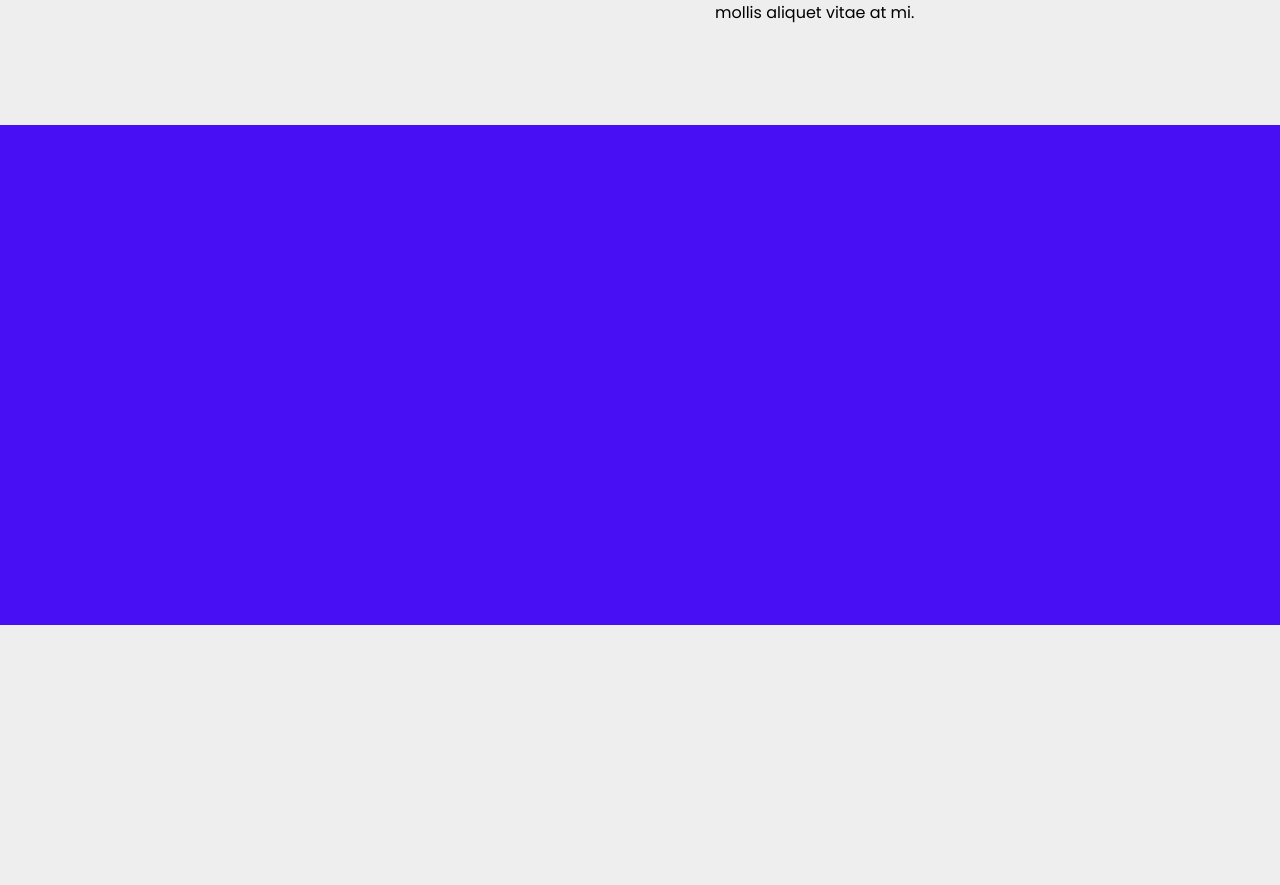
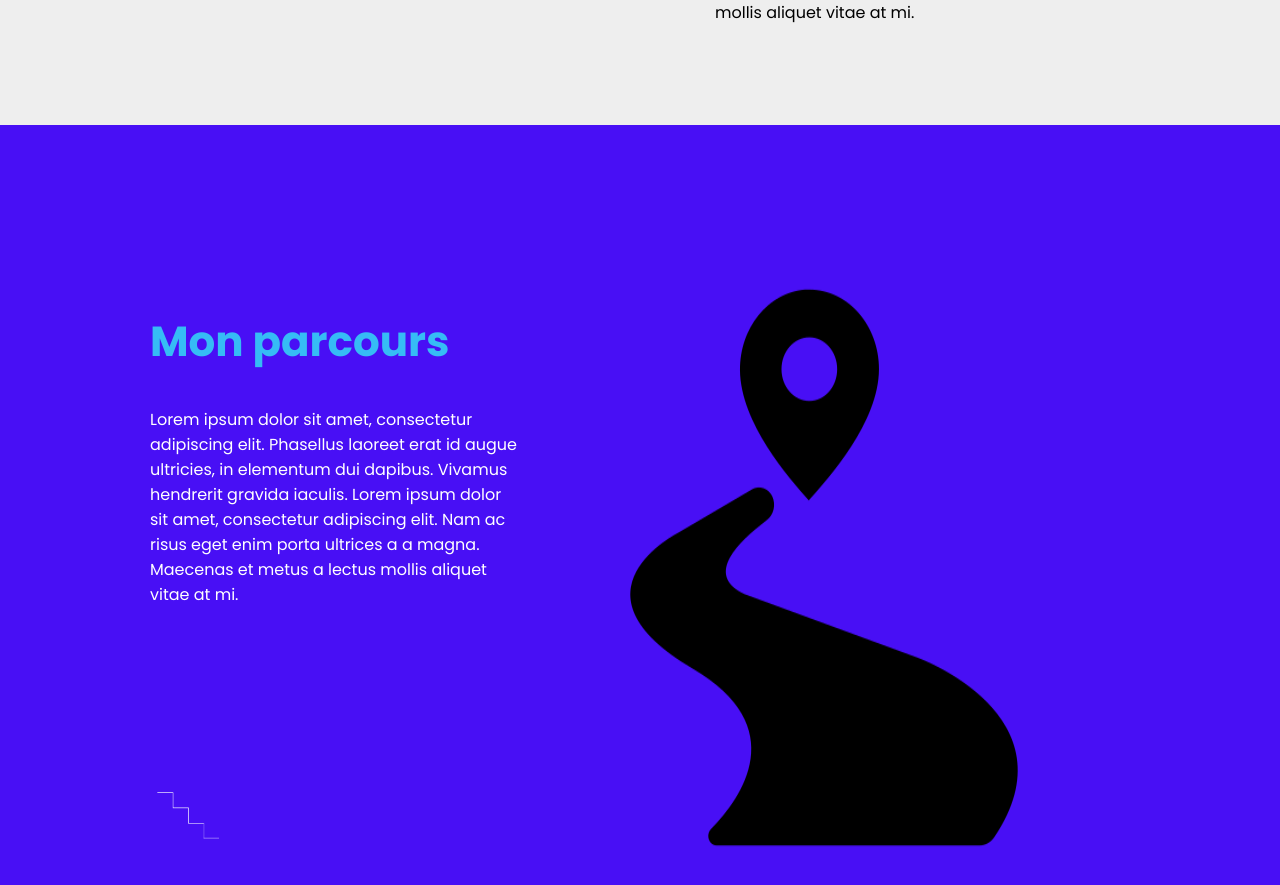
Before and after one commit to Yanis-Kouidri/personal-website-frontend, a React (Create React App) app: page / in a window 1280 px wide. Shown: the part 1170-2055 px from the top of the page. Before the commit the page ends 1795 px from the top, so only its background shows below. Built offline with nearby package versions, Linux system fonts and the light colour scheme.

Commit message:
add third section to home page

```diff
--- a/src/components/home/ThirdSection.jsx
+++ b/src/components/home/ThirdSection.jsx
@@ -1,16 +1,47 @@
 import React from "react"
 import styled from "styled-components"
 import colors from "../../utils/style/colors"
+import route from "../../assets/decorations/route.png"
+import stairs from "../../assets/decorations/stairs.png"
 
 const ThirdSectionWrapper = styled.section`
-  height: 500px;
+  min-height: 500px;
   background-color: ${colors.fourth};
+  padding: 150px;
+  display: flex;
+`
+
+const StyledTitle = styled.h2`
+  color: ${colors.fith};
+  font-size: 42px;
+`
+
+const StyledParagraph = styled.p`
+  color: white;
+`
+
+const StyledStairs = styled.img`
+  height: 80px;
+  padding: 150px 0px 0px 0px;
+`
+
+const StyledRoute = styled.img`
+  padding: 0px 50px 0px 50px;
 `
 
 function ThirdSection() {
+  const title = "Mon parcours"
+  const myHistory =
+    "Lorem ipsum dolor sit amet, consectetur adipiscing elit. Phasellus laoreet erat id augue ultricies, in elementum dui dapibus. Vivamus hendrerit gravida iaculis. Lorem ipsum dolor sit amet, consectetur adipiscing elit. Nam ac risus eget enim porta ultrices a a magna. Maecenas et metus a lectus mollis aliquet vitae at mi."
+
   return (
     <ThirdSectionWrapper>
-      {/* Vous pouvez ajouter du contenu ici */}
+      <div>
+        <StyledTitle>{title}</StyledTitle>
+        <StyledParagraph>{myHistory}</StyledParagraph>
+        <StyledStairs src={stairs} alt="" />
+      </div>
+      <StyledRoute src={route} alt="" />
     </ThirdSectionWrapper>
   )
 }
```
Also changed, not shown: src/assets/decorations/route.png (added), src/assets/decorations/stairs.png (added).
